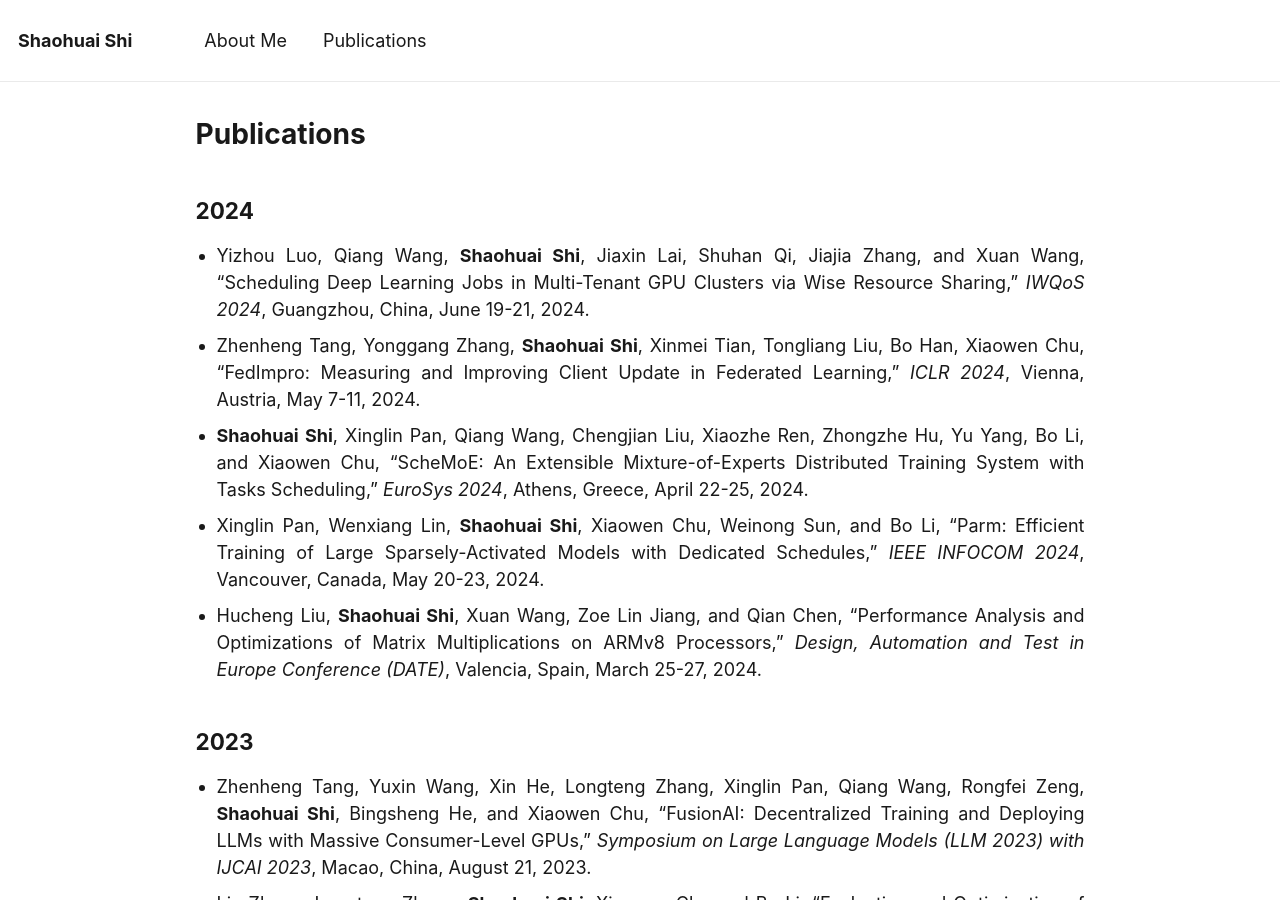
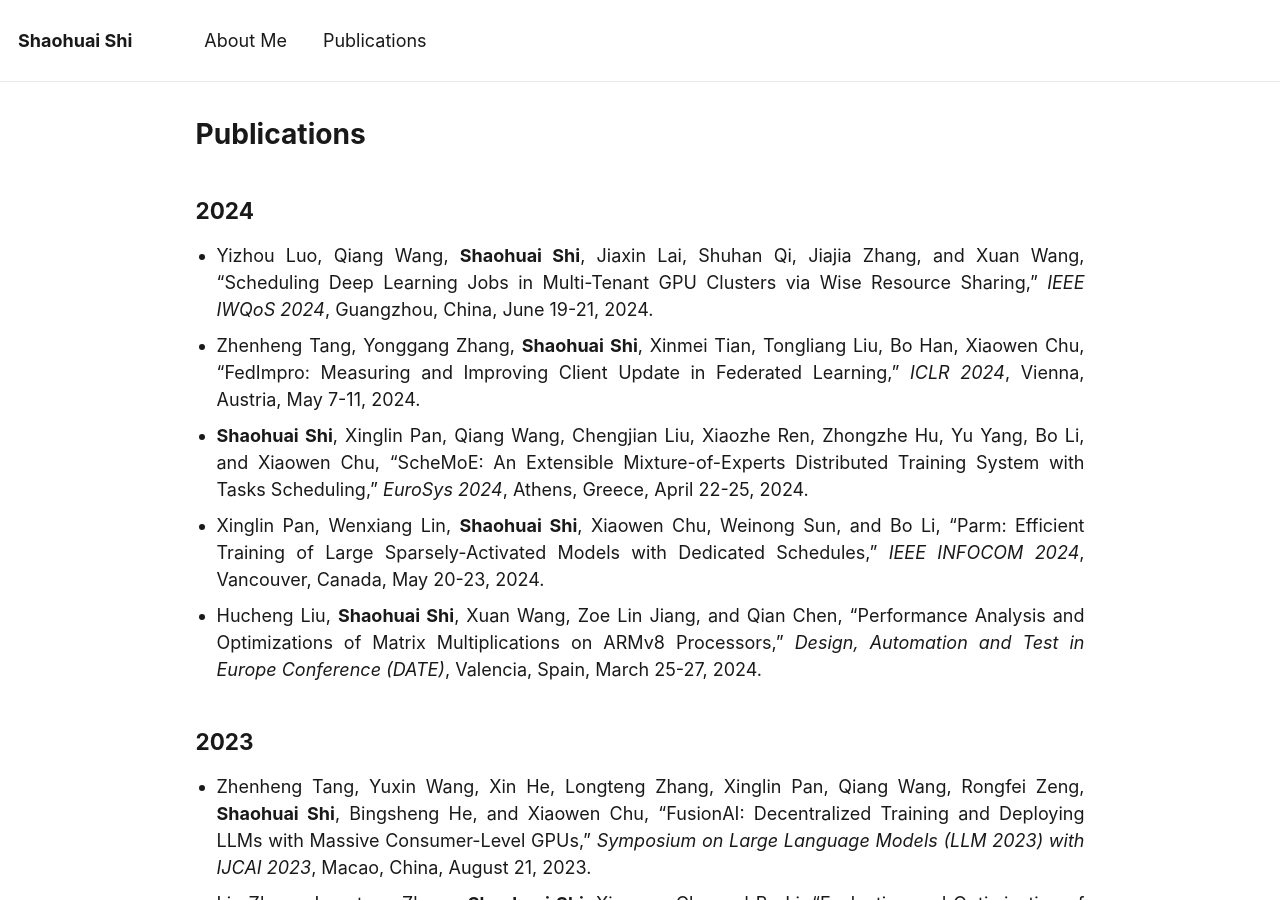
Before and after one commit to shaohuais/shaohuais.github.io, a Jekyll site: the page built from _pages/publications.md, in a window 1280 px wide and 900 px high. Built offline with Jekyll 4.4.1, drawn with Linux system fonts in a browser that asks for light colours.

Commit message:
update the iwqos paper

```diff
--- a/_pages/publications.md
+++ b/_pages/publications.md
@@ -14,7 +14,7 @@ author_profile: false
 Publications
 ======
 ## 2024
-- Yizhou Luo, Qiang Wang, **Shaohuai Shi**, Jiaxin Lai, Shuhan Qi, Jiajia Zhang, and Xuan Wang, "Scheduling Deep Learning Jobs in Multi-Tenant GPU Clusters via Wise Resource Sharing," *IWQoS 2024*, Guangzhou, China, June 19-21, 2024.
+- Yizhou Luo, Qiang Wang, **Shaohuai Shi**, Jiaxin Lai, Shuhan Qi, Jiajia Zhang, and Xuan Wang, "Scheduling Deep Learning Jobs in Multi-Tenant GPU Clusters via Wise Resource Sharing," *IEEE IWQoS 2024*, Guangzhou, China, June 19-21, 2024.
 - Zhenheng Tang, Yonggang Zhang, **Shaohuai Shi**, Xinmei Tian, Tongliang Liu, Bo Han, Xiaowen Chu, "FedImpro: Measuring and Improving Client Update in Federated Learning," *ICLR 2024*, Vienna, Austria, May 7-11, 2024.
 - **Shaohuai Shi**, Xinglin Pan, Qiang Wang, Chengjian Liu, Xiaozhe Ren, Zhongzhe Hu, Yu Yang, Bo Li, and Xiaowen Chu, "ScheMoE: An Extensible Mixture-of-Experts Distributed Training System with Tasks Scheduling," *EuroSys 2024*, Athens, Greece, April 22-25, 2024.
 - Xinglin Pan, Wenxiang Lin, **Shaohuai Shi**, Xiaowen Chu, Weinong Sun, and Bo Li, "Parm: Efficient Training of Large Sparsely-Activated Models with Dedicated Schedules," *IEEE INFOCOM 2024*, Vancouver, Canada, May 20-23, 2024.
```
